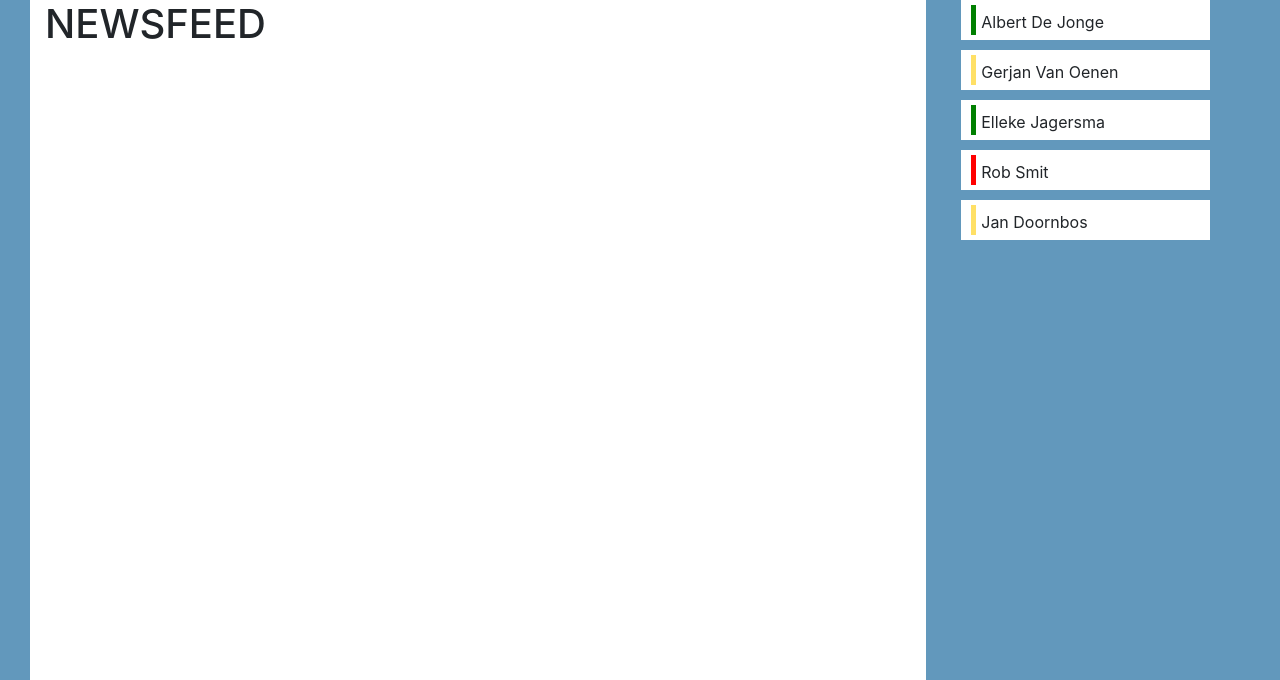
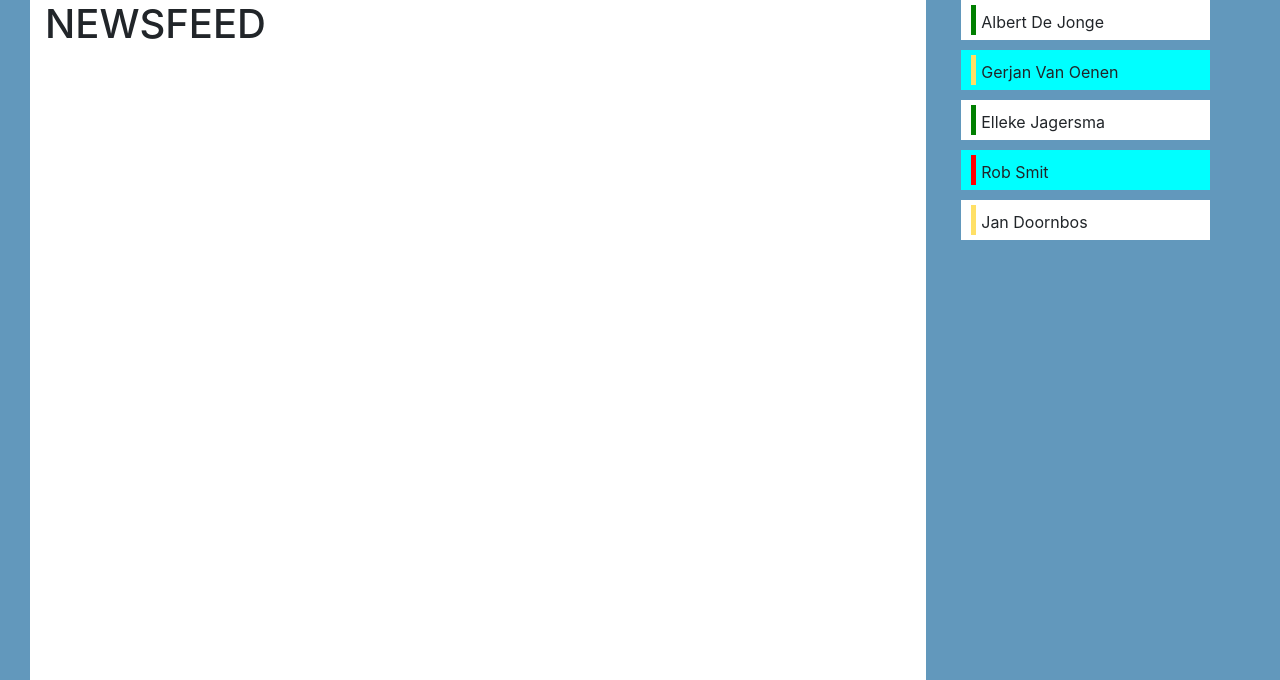
Before and after one commit to MarkBenjamins/Project-Inovate-P4, a PHP site: page /Archief/Test_SPA_Basic.html in a window 1280 px wide. Shown: the part 150-830 px from the top of the page. Run offline with PHP 8.4, Linux system fonts and the light colour scheme.

Commit message:
omgewisselde stijl bij docenten

```diff
--- a/Innovate/Css/style.css
+++ b/Innovate/Css/style.css
@@ -171,7 +171,7 @@ button
     float: left;
 }
 
-.TeacherBlock
+.TeacherBlock1
 {
     height: 40px;
     margin-bottom: 10px;
@@ -179,3 +179,12 @@ button
     padding-left: 10px;
     background-color: white;
 }
+
+.TeacherBlock2
+{
+    height: 40px;
+    margin-bottom: 10px;
+    padding-top: 10px;
+    padding-left: 10px;
+    background-color: cyan;
+}
--- a/Innovate/Display/js/getDetails.js
+++ b/Innovate/Display/js/getDetails.js
@@ -112,7 +112,15 @@ function makeDetails()
     // statusElem.style.marginRight = "5px"
     // statusElem.style.marginTop = "-5px"
     //set de class van het divElement
-    divElem.setAttribute("class", "TeacherBlock");
+    if(count%2 == 0)
+    {
+        divElem.setAttribute("class", "TeacherBlock1");
+    }
+    else
+    {
+        divElem.setAttribute("class", "TeacherBlock2");
+    }
+
     // divElem.style.height = "40px";
     // divElem.style.width = "110%";
     // divElem.style.marginBottom = "10px";
```
Also changed, not shown: Innovate/Css/Darkstyle.css (+10 -1 lines).
